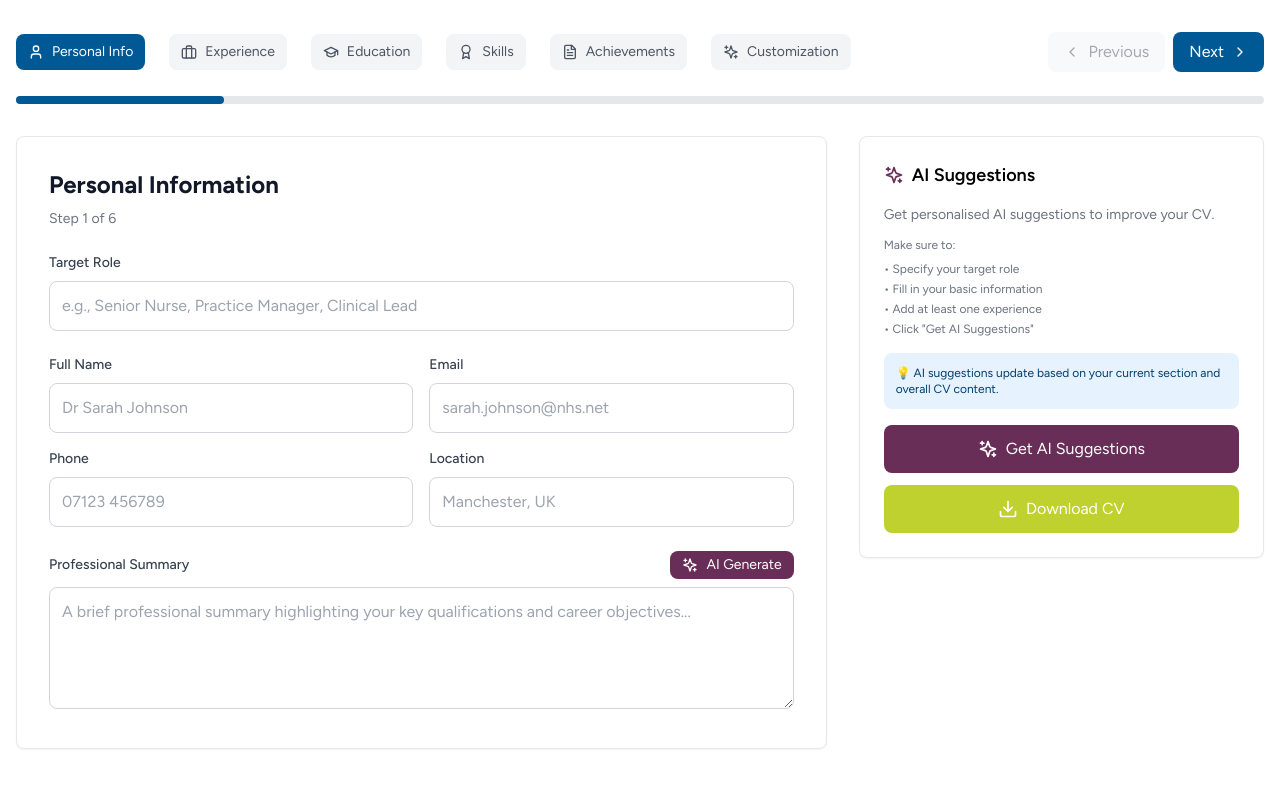
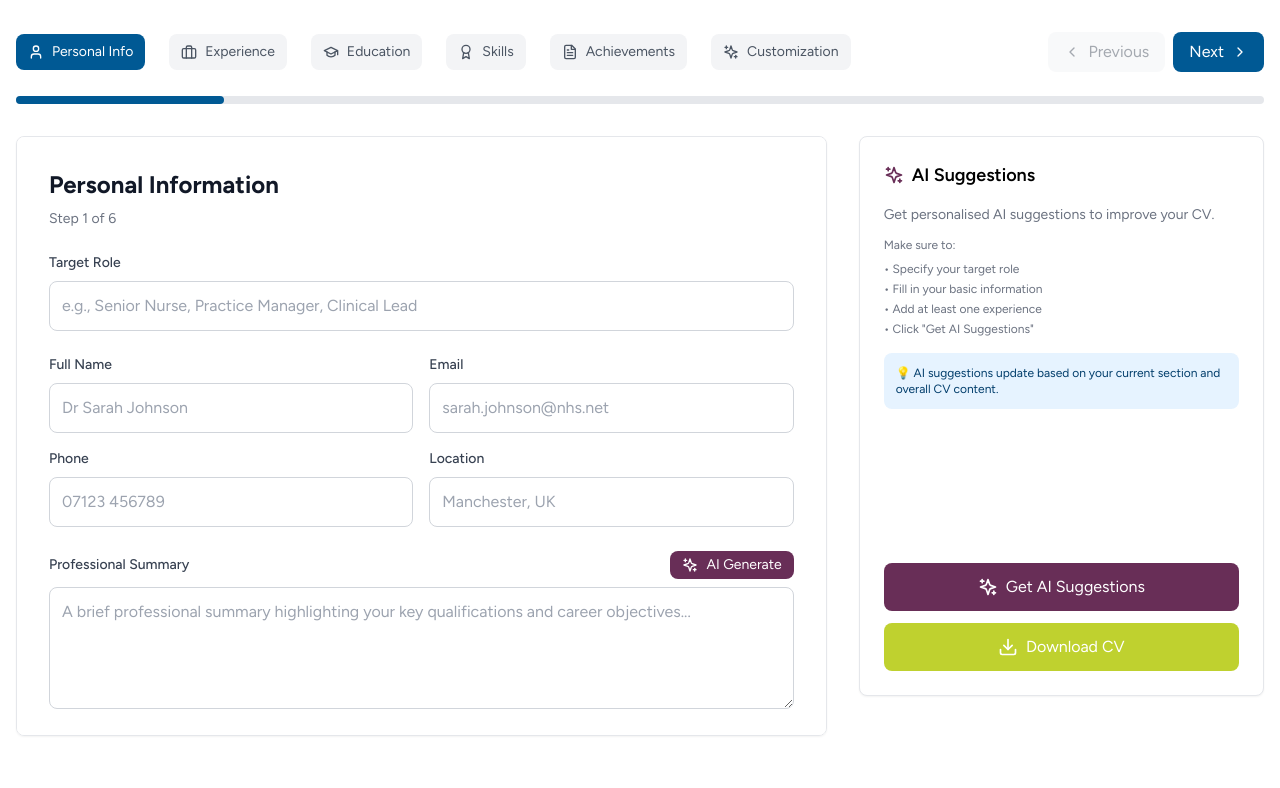
Before and after one commit to Steluckett/cv-builder, a Next.js app: page / in a window 1280 px wide. Shown: the top 788 px of the page. Built offline with nearby package versions, Linux system fonts and the light colour scheme.

Commit message:
Update CVBuilderApp.js

```diff
--- a/components/CVBuilderApp.js
+++ b/components/CVBuilderApp.js
@@ -1063,10 +1063,10 @@ const CVBuilderApp = () => {
             </div>
 
             {/* Main Content Area with Side-by-Side Layout */}
-            <div className="flex gap-8 min-h-screen">
+            <div className="flex gap-8 min-h-0">
               {/* Left Column - Main Content Card */}
               <div className="w-2/3">
-                <div className="bg-white rounded-lg shadow-sm border p-8">
+                <div className="bg-white rounded-lg shadow-sm border p-8 max-h-[calc(100vh-200px)] overflow-y-auto">
                   <div className="mb-6">
                     <h2 className="text-2xl font-bold text-gray-900 mb-2">
                       {sections[activeSection].title}
@@ -1081,8 +1081,8 @@ const CVBuilderApp = () => {
               </div>
 
               {/* Right Column - AI Suggestions */}
-              <div className="w-1/3 space-y-4">
-                <div className="bg-white rounded-lg shadow-sm border p-6 sticky top-8 flex flex-col max-h-[70vh]">
+              <div className="w-1/3 flex flex-col">
+                <div className="bg-white rounded-lg shadow-sm border p-6 flex flex-col h-full max-h-[70vh]">
                   <h2 className="text-lg font-semibold mb-4 flex items-center gap-2 flex-shrink-0">
                     <Sparkles className="w-5 h-5" style={{ color: '#682E57' }} />
                     AI Suggestions
```
